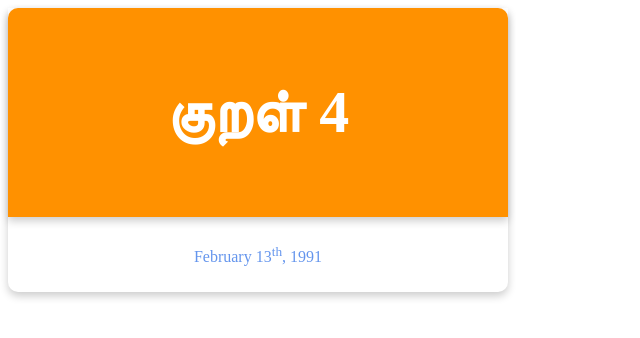
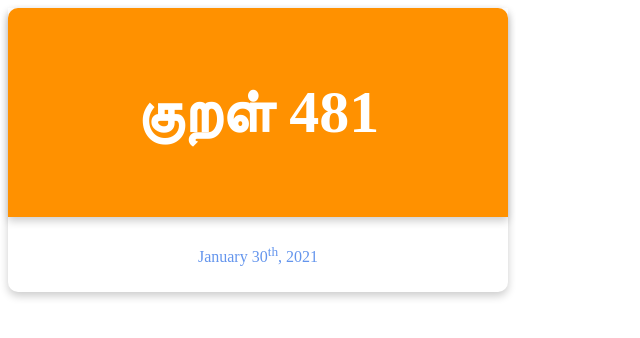
Before and after one commit to rsub20/ThirukkuralThatha, a plain HTML site: page index.html in a window 1280 px wide. Shown: the whole page, without its empty margins (0-640 px from the left). Drawn offline with Linux system fonts and the light colour scheme.

Commit message:
added first slide page

```diff
--- a/index.html
+++ b/index.html
@@ -8,11 +8,11 @@
 <body>
     <div class="text-card">
         <div class="heading">
-            <h1>குறள் 4</h1>
+            <h1>குறள் 481</h1>
         </div>
 
         <div class="text-box">
-            <p><a href="#">February 13<sup>th</sup>, 1991</a></p>
+            <p><a href="2.html">January 30<sup>th</sup>, 2021</a></p>
         </div>
     </div>
 </body>
```
Also changed, not shown: 2.html (added, +15 -0 lines).
